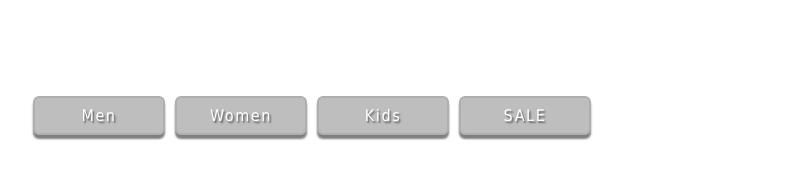
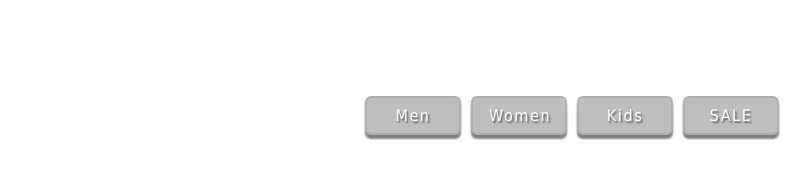
Before and after one commit to Edwin1335/Black-Goose-Bistro, a plain HTML site: page Help/LWD5e_materials/ch18/Exercise 18-1/exercise_18-1.html in a window 1280 px wide. Shown: the whole page, without its empty margins (68-879 px from the left). Drawn offline with Linux system fonts and the light colour scheme.

Commit message:
Finsihed Excersise Chap-18

```diff
--- a/Help/LWD5e_materials/ch18/Exercise 18-1/exercise_18-1.html
+++ b/Help/LWD5e_materials/ch18/Exercise 18-1/exercise_18-1.html
@@ -1,48 +1,70 @@
-<!DOCTYPE HTML>
+<!DOCTYPE html>
 <html>
   <head>
-<meta http-equiv="Content-Type" content="text/html; charset=UTF-8">
+    <meta http-equiv="Content-Type" content="text/html; charset=UTF-8" />
     <title>Exercise 18-1: Transitions</title>
     <style>
+      * {
+        padding: 0;
+        margin: 0;
+        box-sizing: border-box;
+      }
       body {
         font-family: Tahoma, Verdana, Geneva, sans-serif;
         margin: 6em;
       }
+
       ul {
-  list-style-type:none;
-  margin: 0;
+        list-style-type: none;
+        margin: 20px auto;
         padding: 0;
         display: flex;
+        align-items: center;
+        justify-content: center;
       }
+
+      li {
+        align-items: center;
+      }
+
       a {
         display: block;
         width: 6em;
         margin: 0 5px;
-  padding: .5em 1em;
+        padding: 0.5em 1em;
         text-decoration: none;
         text-align: center;
-  letter-spacing: .1em;
+        letter-spacing: 0.1em;
         color: #fff;
         background-color: rgb(190, 190, 190);
-  border: 2px solid rgb(175,175,175);
+        border: 2px solid rgb(175, 175, 175);
         border-radius: 6px;
-  text-shadow: #666 .1em .1em .1em;
-  box-shadow: 0 4px 2px rgba(0,0,0,.5);
+        text-shadow: #666 0.1em 0.1em 0.1em;
+        box-shadow: 0 4px 2px rgba(0, 0, 0, 0.5);
+        position: relative;
+        top: 0px;
+        transition: background-color 0.2s, border-color 0.2s, top 0.1s,
+          box-shadow 0.1s;
       }
 
+      a:active {
+        top: 3px;
+        box-shadow: 0 1px 2px rgba(0, 0, 0, 0.5);
+      }
+
+      a:hover,
+      a:focus {
+        background-color: green;
+        border-color: darkgreen;
+      }
     </style>
-
-
   </head>
-
   <body>
-
     <ul>
       <li><a href="">Men</a></li>
       <li><a href="">Women</a></li>
       <li><a href="">Kids</a></li>
       <li><a href="">SALE</a></li>
     </ul>
-
   </body>
 </html>
```
Lines whose indentation alone changed are shown as unchanged.
